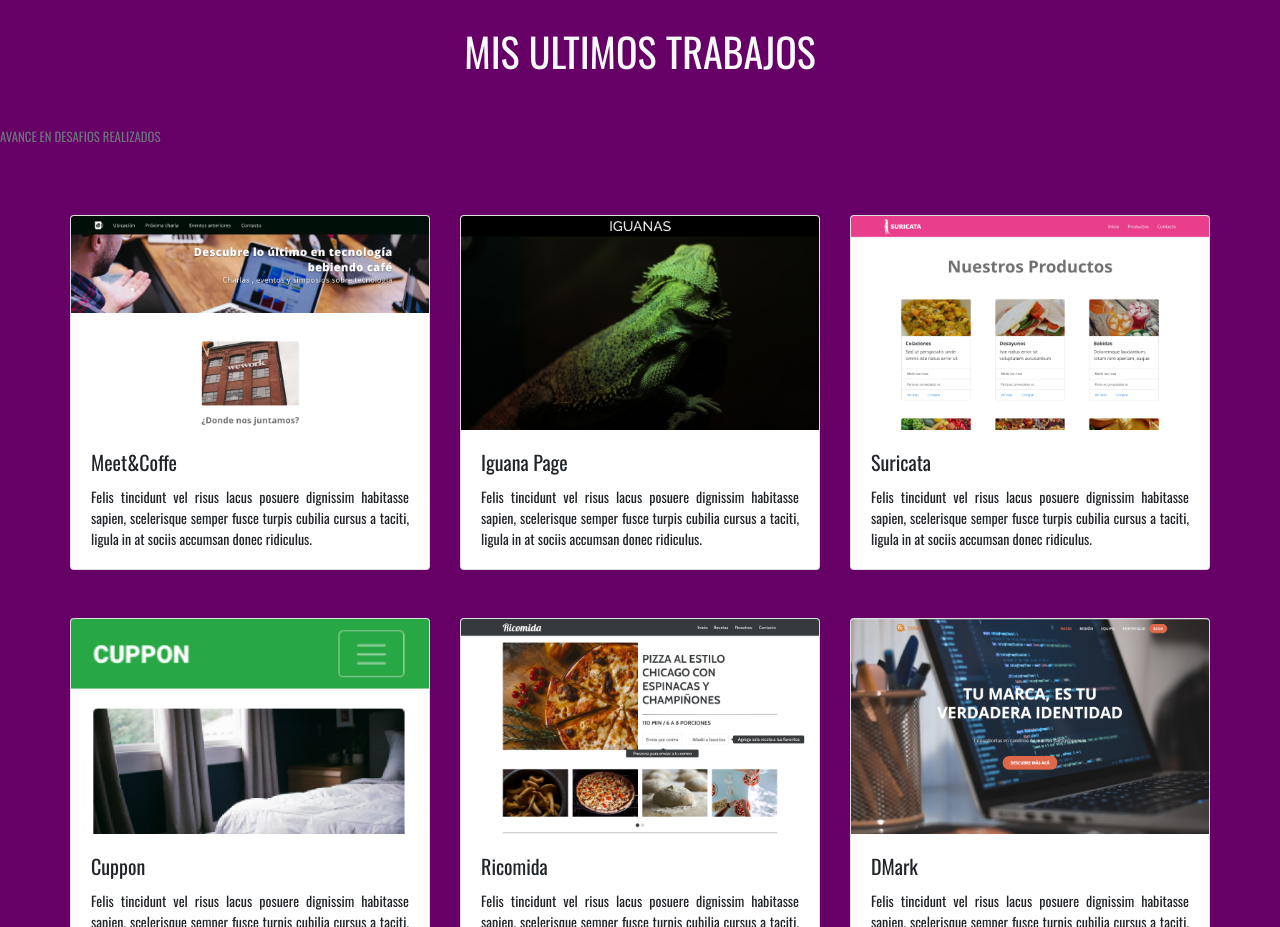
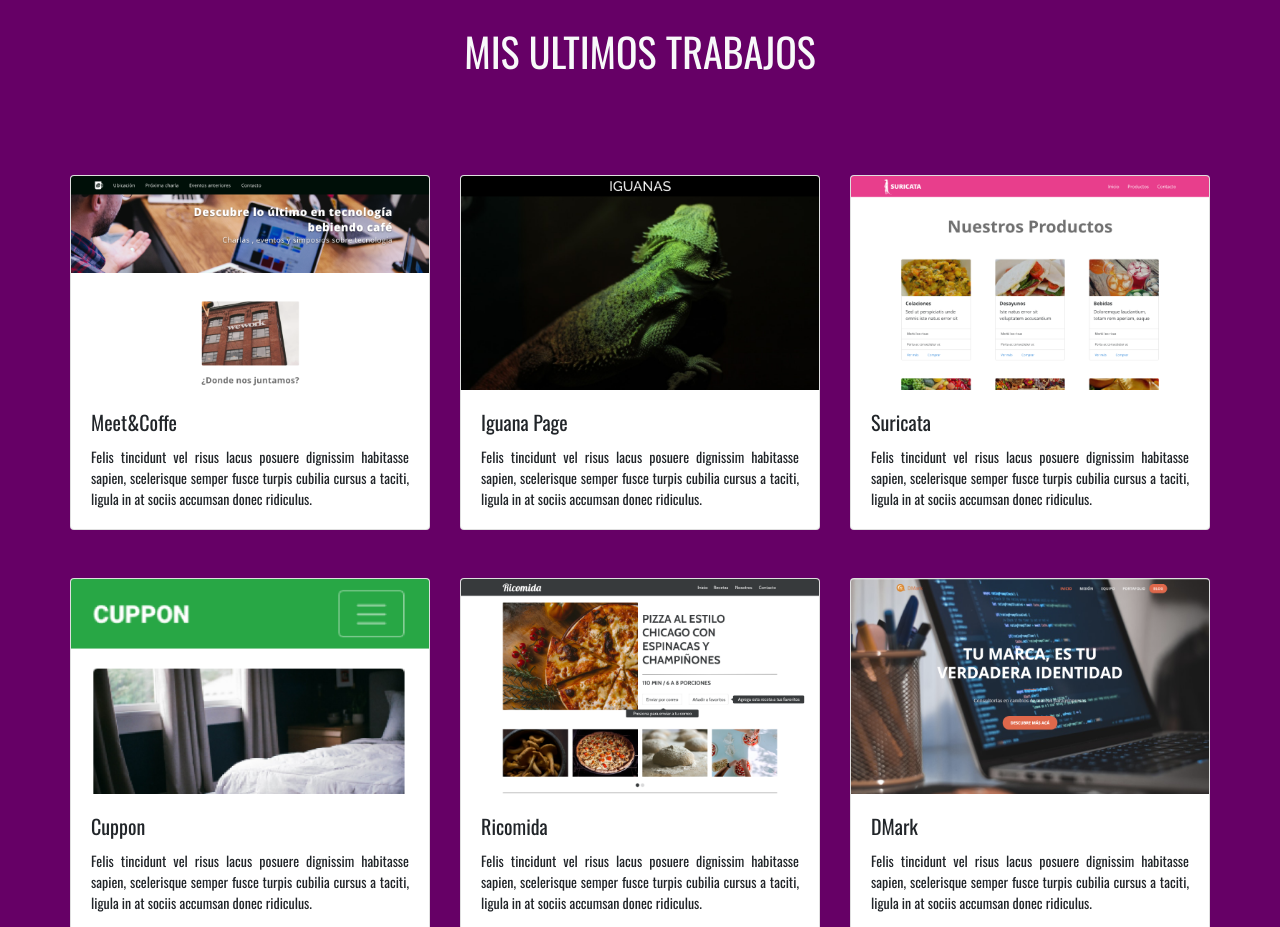
Before and after one commit to AngelesCahill/prueba1, a plain HTML site: page assets/index.html in a window 1280 px wide. Shown: the part 1900-2827 px from the top of the page. Drawn offline with nearby package versions, Linux system fonts and the light colour scheme; files that its build step writes are made by us from their sources; files whose address does not match are found by name.

Commit message:
segundo cambio

```diff
--- a/assets/index.html
+++ b/assets/index.html
@@ -121,7 +121,6 @@
 
 <div class="cv pb-5 pt-3 my-5">
 <h1 id="trabajos" class="display-5 text-center my-5 text-light mt-5">MIS ULTIMOS TRABAJOS</h1>
-<small class="text-muted mx-auto">AVANCE EN DESAFIOS REALIZADOS</small>
 <hr class="corto">
 
 <section class="container my-5">
```
